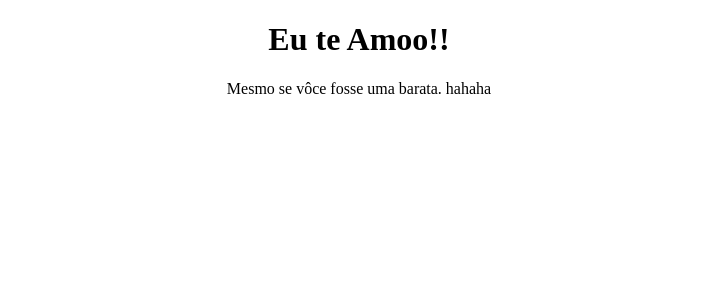
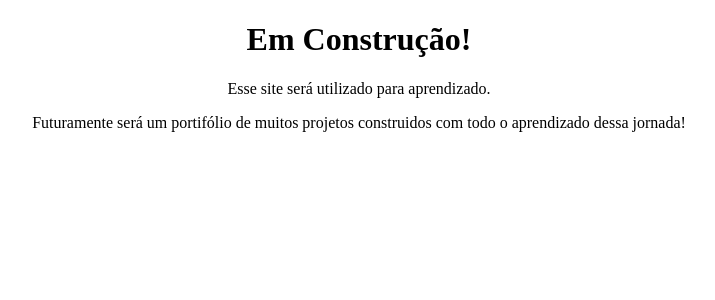
Before and after one commit to jean-programador/clone-tabnews, a Next.js app: page / in a window 1280 px wide. Shown: the top 300 px of the page, without its empty margins (281-996 px from the left). Built offline with nearby package versions, Linux system fonts and the light colour scheme.

Commit message:
fix: altera frase inicial do site

```diff
--- a/pages/index.js
+++ b/pages/index.js
@@ -2,10 +2,14 @@ function Home() {
   return (
     <>
       <center>
-        <h1>Eu te Amoo!!</h1>
+        <h1>Em Construção!</h1>
       </center>
       <center>
-        <p>Mesmo se vôce fosse uma barata. hahaha</p>
+        <p>Esse site será utilizado para aprendizado.</p>
+        <p>
+          Futuramente será um portifólio de muitos projetos construidos com todo
+          o aprendizado dessa jornada!
+        </p>
       </center>
     </>
   );
```
